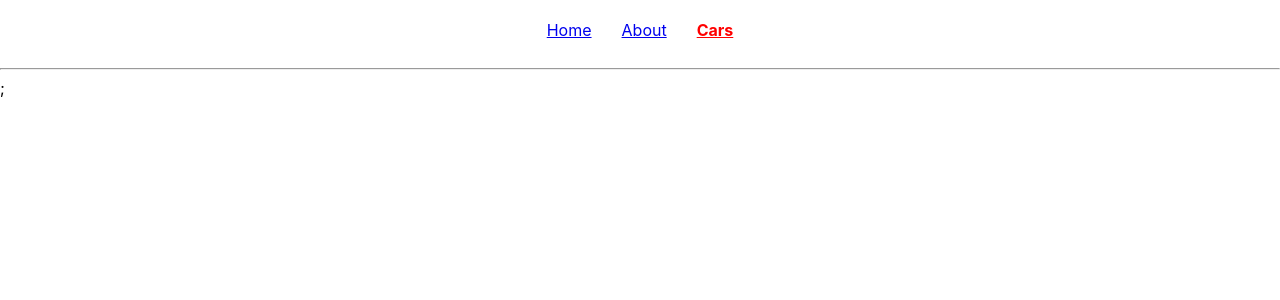
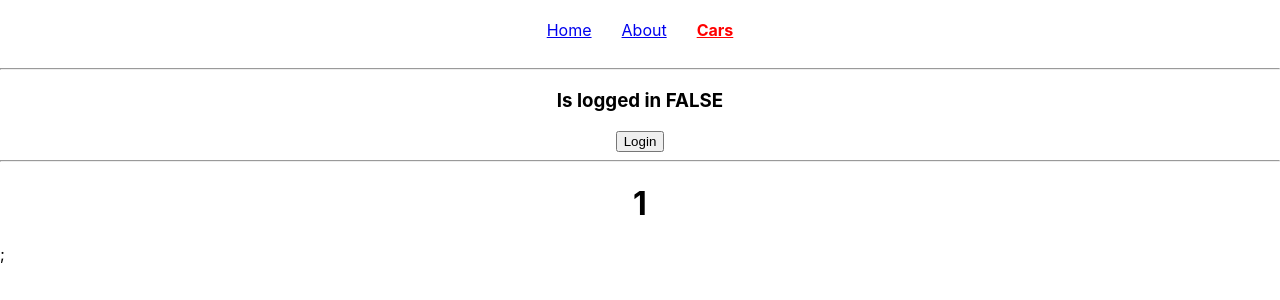
Before and after one commit to frost1335/react-router, a React (Create React App) app in the folder client/: page /cars/1 in a window 1280 px wide. Before the commit this address had no page. Shown: the top 300 px of the page. Built offline with nearby package versions, Linux system fonts and the light colour scheme.

Commit message:
react 7-block finished

```diff
--- a/client/src/About/About.js
+++ b/client/src/About/About.js
@@ -6,7 +6,7 @@ const About = (props) => {
   const navigate = useNavigate();
 
   const goToHome = () => {
-    navigate('/');
+    navigate("/");
   };
 
   return (
--- a/client/src/App.js
+++ b/client/src/App.js
@@ -2,9 +2,14 @@ import React, { Component } from "react";
 import Cars from "./Cars/Cars";
 import About from "./About/About";
 import { Route, Routes, NavLink } from "react-router-dom";
+import { CarDetail } from "./CarDetail/CarDetail";
 import "./App.css";
 
 class App extends Component {
+  state = {
+    isLoggedIn: false,
+  };
+
   render() {
     return (
       <div>
@@ -23,10 +28,36 @@ class App extends Component {
         </nav>
 
         <hr />
+
+        <div style={{ textAlign: "center" }}>
+          <h3>Is logged in {this.state.isLoggedIn ? "TRUE" : "FALSE"}</h3>
+          <button
+            onClick={() =>
+              this.setState({ isLoggedIn: !this.state.isLoggedIn })
+            }
+          >
+            Login
+          </button>
+        </div>
+
+        <hr />
         <Routes>
           <Route path="/" element={<h1>Home Page</h1>} exact />
-          <Route path="/about" element={<About />} />
+
+          {this.state.isLoggedIn ? (
+            <Route path="/about" element={<About />} />
+          ) : null}
+
           <Route path="/cars" element={<Cars />} />
+          <Route path="/cars/:name" element={<CarDetail />} />
+          <Route
+            path="*"
+            element={
+              <h1 style={{ color: "red", textAlign: "center" }}>
+                404 not found
+              </h1>
+            }
+          />
         </Routes>
       </div>
     );
--- /dev/null
+++ b/client/src/CarDetail/CarDetail.js
@@ -0,0 +1,16 @@
+import React from "react";
+import { useParams } from "react-router";
+
+export const CarDetail = (props) => {
+  const params = useParams();
+
+  return (
+    <div
+      style={{
+        textAlign: "center",
+      }}
+    >
+      <h1>{params.name}</h1>
+    </div>
+  );
+};
--- a/client/src/Cars/Car/Car.js
+++ b/client/src/Cars/Car/Car.js
@@ -1,24 +1,18 @@
-import React, { Component } from "react";
+import React from "react";
 import "./Car.css";
-import PropTypes from "prop-types";
+import { useNavigate } from "react-router";
 
-class Car extends Component {
-  render() {
-    return (
-      <div className="Car">
-        <h3> Car name: {this.props.name} </h3>{" "}
-        <p>
-          Year: <strong> {this.props.year} </strong>{" "}
-        </p>{" "}
-      </div>
-    );
-  }
-}
+const Car = (props) => {
+  const navigate = useNavigate();
 
-Car.propTypes = {
-  name: PropTypes.string.isRequired,
-  year: PropTypes.number,
-  index: PropTypes.number,
+  return (
+    <div className="Car" onClick={() => navigate(`/cars/${props.name}`)}>
+      <h3> Car name: {props.name} </h3>
+      <p>
+        Year: <strong> {props.year} </strong>
+      </p>
+    </div>
+  );
 };
 
 export default Car;
--- a/client/src/Cars/Cars.js
+++ b/client/src/Cars/Cars.js
@@ -1,5 +1,5 @@
 import React, { Component } from "react";
-import Car from "./Car/Car";
+import Car from './Car/Car'
 
 class Cars extends Component {
   state = {
@@ -10,10 +10,7 @@ class Cars extends Component {
     ],
   };
 
-  goToHomePage = () => {};
-
   render() {
-    console.log(this.props);
     const divStyle = {
       textAlign: "center",
     };
@@ -34,8 +31,6 @@ class Cars extends Component {
 
     return (
       <div style={divStyle}>
-        <button onClick={this.goToHomePage}>Click</button>
-        <hr />
         <div
           style={{
             width: 400,
```
